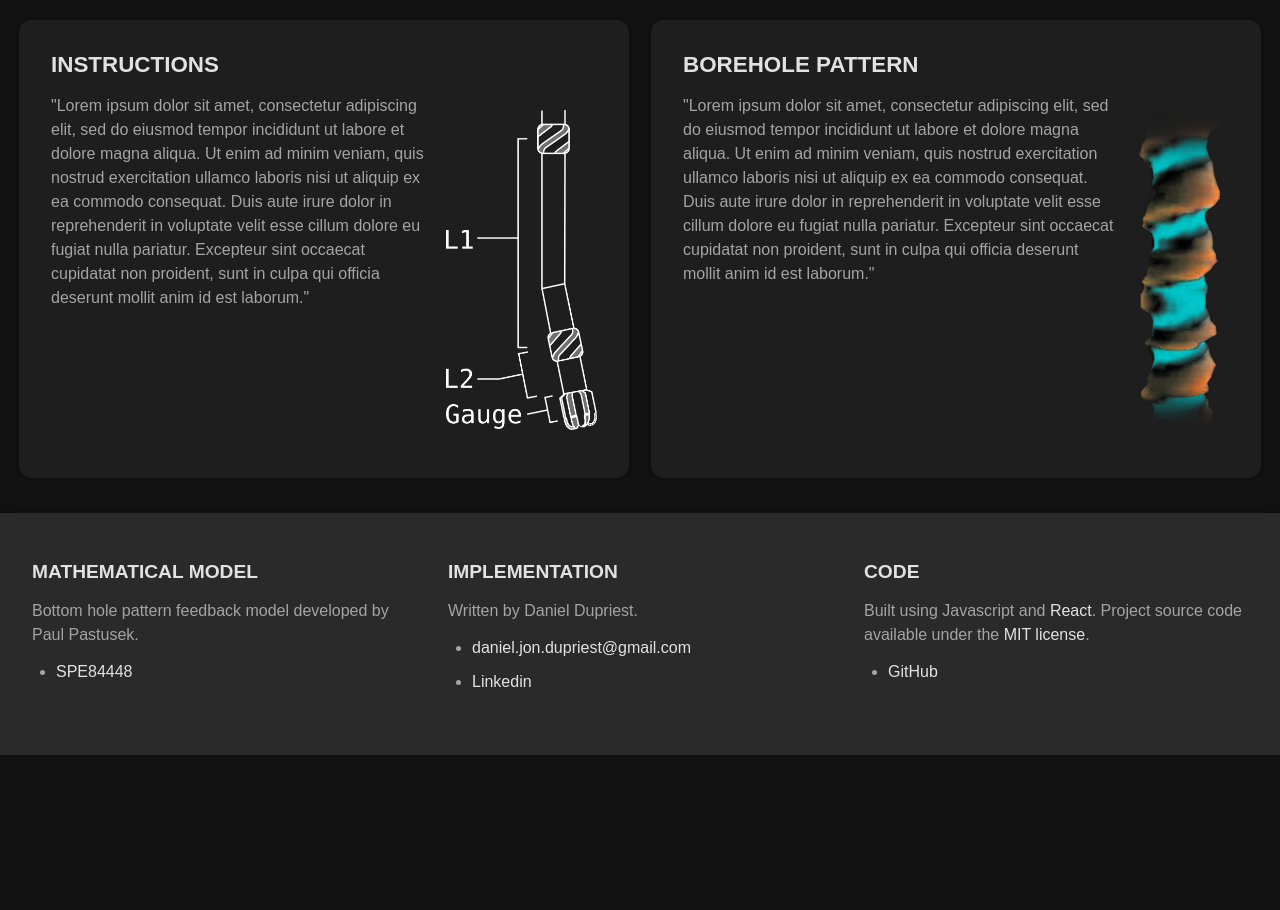
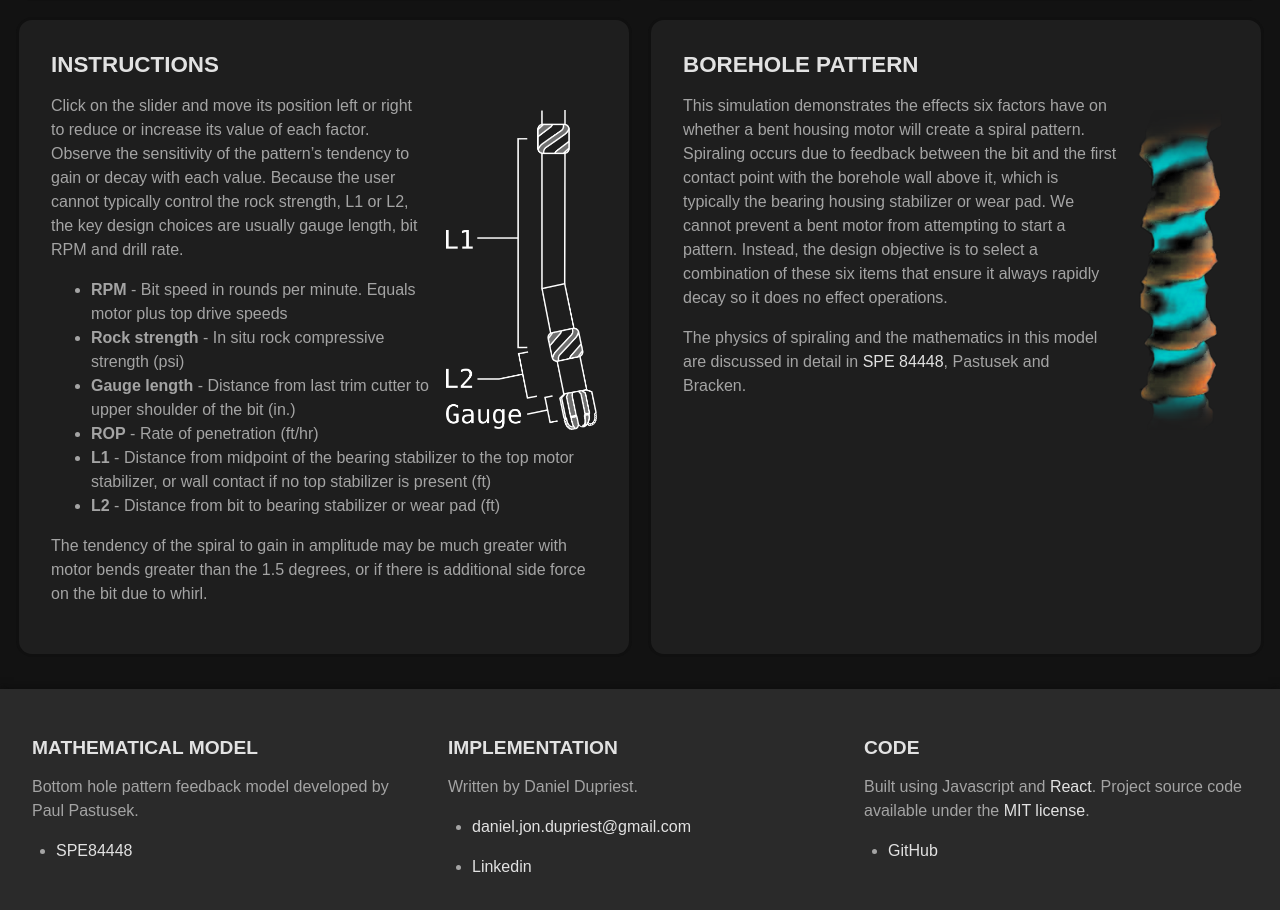
Before and after one commit to danieldupriest/bhpfm, a React (Create React App) app: page / in a window 1280 px wide. Shown: the part 692-1602 px from the top of the page. Before the commit the page ends 1447 px from the top, so only its background shows below. Built offline with nearby package versions, Linux system fonts and the light colour scheme.

Commit message:
Replaced placeholder text with instructions and details of borehole pattern.

```diff
--- a/src/App.css
+++ b/src/App.css
@@ -31,6 +31,11 @@ h2 {
 
 h3 {
   font-size: 120%;
+}
+
+p a {
+  text-decoration: none;
+  color: var(--brighter);
 }
 
 #app {
--- a/src/App.js
+++ b/src/App.js
@@ -49,11 +49,21 @@ function App() {
         <div className="row">
           <div id="instructions" className="pane">
             <h2>Instructions</h2>
-            <p><img className="right" src="./images/diagram.png" alt="Diagram of bent motor and parameters" />"Lorem ipsum dolor sit amet, consectetur adipiscing elit, sed do eiusmod tempor incididunt ut labore et dolore magna aliqua. Ut enim ad minim veniam, quis nostrud exercitation ullamco laboris nisi ut aliquip ex ea commodo consequat. Duis aute irure dolor in reprehenderit in voluptate velit esse cillum dolore eu fugiat nulla pariatur. Excepteur sint occaecat cupidatat non proident, sunt in culpa qui officia deserunt mollit anim id est laborum."</p>
+            <p><img className="right" src="./images/diagram.png" alt="Diagram of bent motor and parameters" />Click on the slider and move its position left or right to reduce or increase its value of each factor. Observe the sensitivity of the pattern’s tendency to gain or decay with each value. Because the user cannot typically control the rock strength, L1 or L2, the key design choices are usually gauge length, bit RPM and drill rate.</p>
+            <ul>
+              <li><strong>RPM</strong> - Bit speed in rounds per minute. Equals motor plus top drive speeds</li>
+              <li><strong>Rock strength</strong> - In situ rock compressive strength (psi)</li>
+              <li><strong>Gauge length</strong> - Distance from last trim cutter to upper shoulder of the bit (in.)</li>
+              <li><strong>ROP</strong> - Rate of penetration (ft/hr)</li>
+              <li><strong>L1</strong> - Distance from midpoint of the bearing stabilizer to the top motor stabilizer, or wall contact if no top stabilizer is present (ft)</li>
+              <li><strong>L2</strong> - Distance from bit to bearing stabilizer or wear pad (ft)</li>
+            </ul>
+            <p>The tendency of the spiral to gain in amplitude may be much greater with motor bends greater than the 1.5 degrees, or if there is additional side force on the bit due to whirl.</p>
           </div>
           <div id="whirl" className="pane">
             <h2>Borehole Pattern</h2>
-            <p><img className="right" src="./images/whirl.png" alt="Rendering of whirl showing borehole pattern" />"Lorem ipsum dolor sit amet, consectetur adipiscing elit, sed do eiusmod tempor incididunt ut labore et dolore magna aliqua. Ut enim ad minim veniam, quis nostrud exercitation ullamco laboris nisi ut aliquip ex ea commodo consequat. Duis aute irure dolor in reprehenderit in voluptate velit esse cillum dolore eu fugiat nulla pariatur. Excepteur sint occaecat cupidatat non proident, sunt in culpa qui officia deserunt mollit anim id est laborum."</p>
+            <p><img className="right" src="./images/whirl.png" alt="Rendering of whirl showing borehole pattern" />This simulation demonstrates the effects six factors have on whether a bent housing motor will create a spiral pattern. Spiraling occurs due to feedback between the bit and the first contact point with the borehole wall above it, which is typically the bearing housing stabilizer or wear pad. We cannot prevent a bent motor from attempting to start a pattern. Instead, the design objective is to select a combination of these six items that ensure it always rapidly decay so it does no effect operations.</p>
+            <p>The physics of spiraling and the mathematics in this model are discussed in detail in <a href="https://onepetro.org/SPEATCE/proceedings-abstract/03ATCE/All-03ATCE/SPE-84448-MS/137797">SPE 84448</a>, Pastusek and Bracken.</p>
           </div>
         </div>
 
--- a/src/index.css
+++ b/src/index.css
@@ -38,6 +38,7 @@ h6 {
   padding: 0;
 }
 
-p {
+p,
+li {
   line-height: 150%;
 }
```
